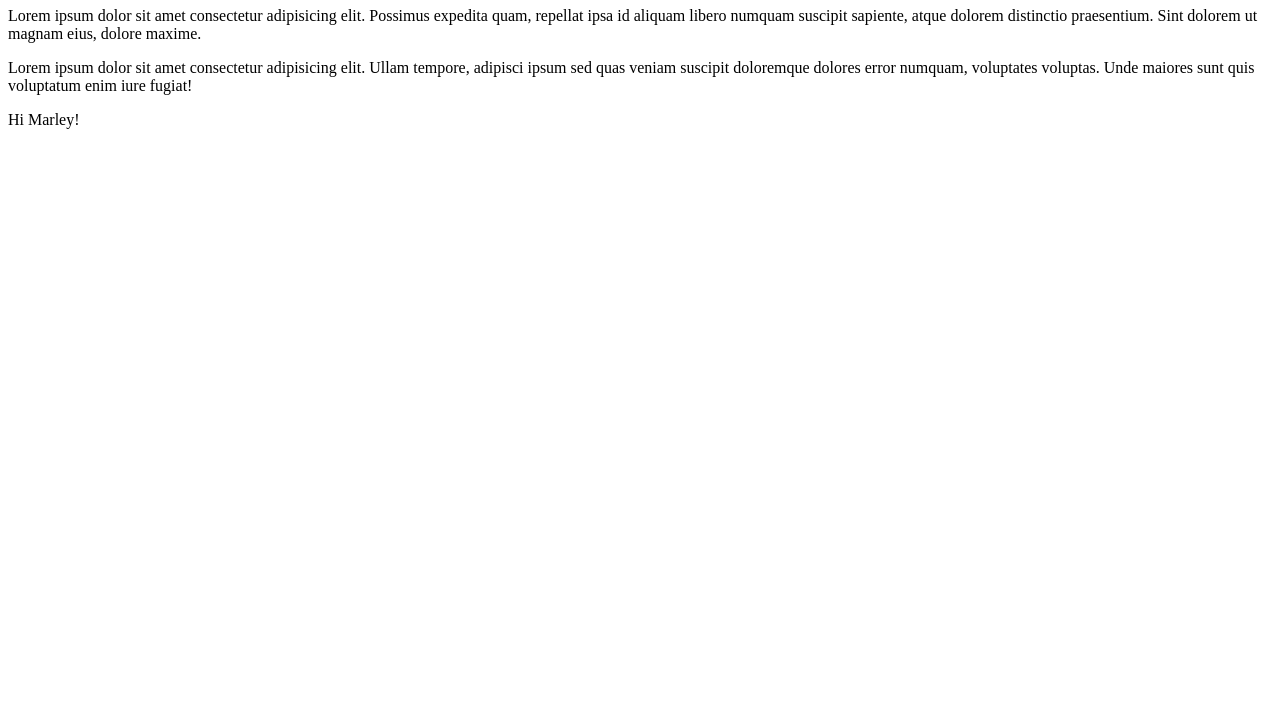
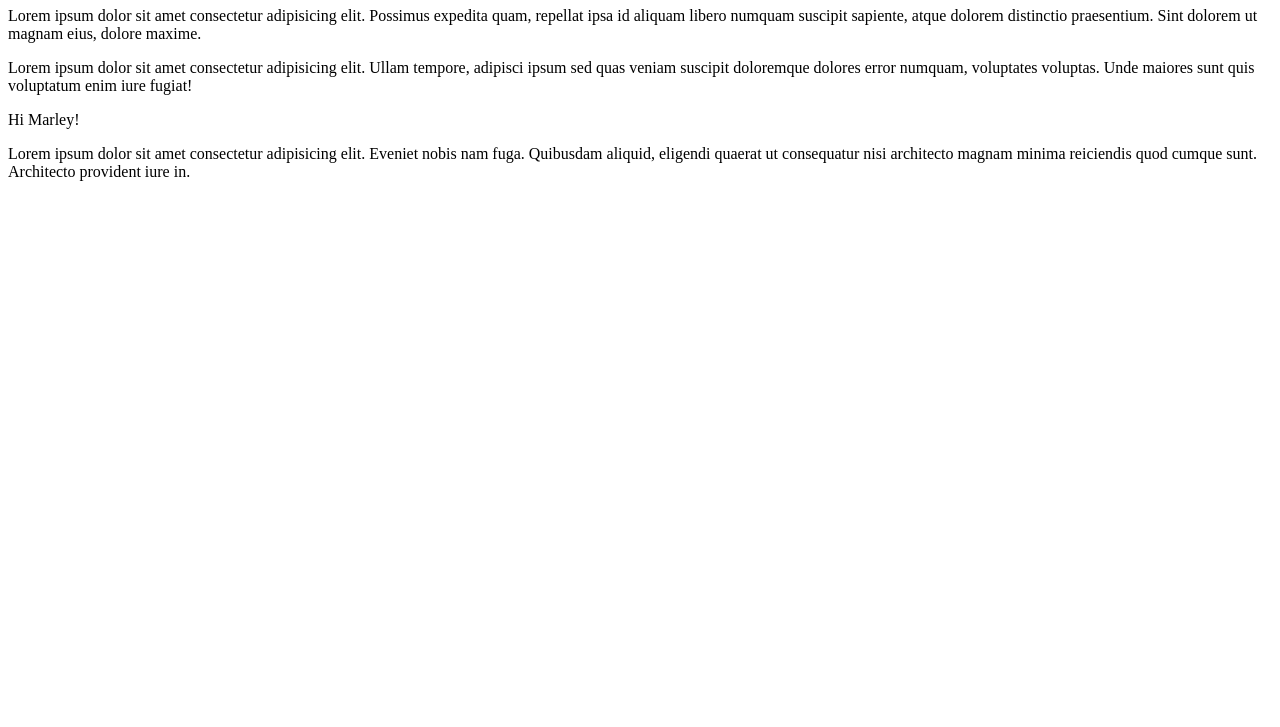
Before and after one commit to Nickduke/git-branching, a plain HTML site: page index.html in a window 1280 px wide. Shown: the part 73-800 px from the top of the page. Drawn offline with Linux system fonts and the light colour scheme.

Commit message:
Added footer

```diff
--- a/index.html
+++ b/index.html
@@ -20,5 +20,14 @@
       voluptates voluptas. Unde maiores sunt quis voluptatum enim iure fugiat!
     </p>
     <p>Hi Marley!</p>
+
+    <footer>
+      <p>
+        Lorem ipsum dolor sit amet consectetur adipisicing elit. Eveniet nobis
+        nam fuga. Quibusdam aliquid, eligendi quaerat ut consequatur nisi
+        architecto magnam minima reiciendis quod cumque sunt. Architecto
+        provident iure in.
+      </p>
+    </footer>
   </body>
 </html>
```
